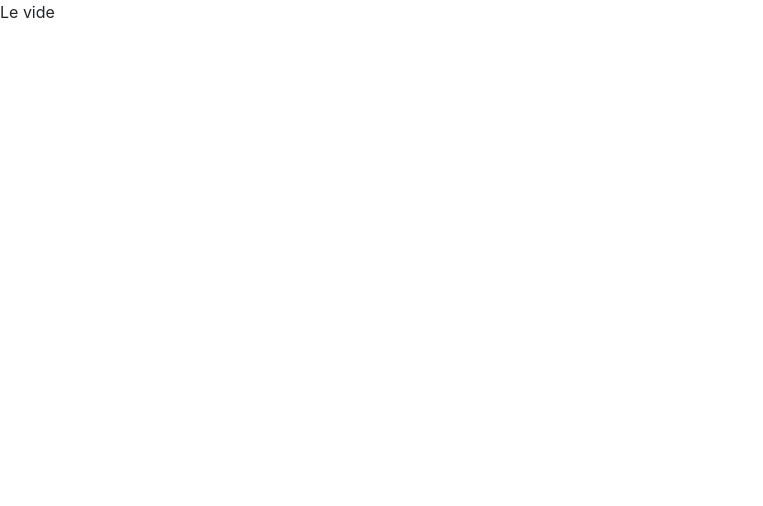
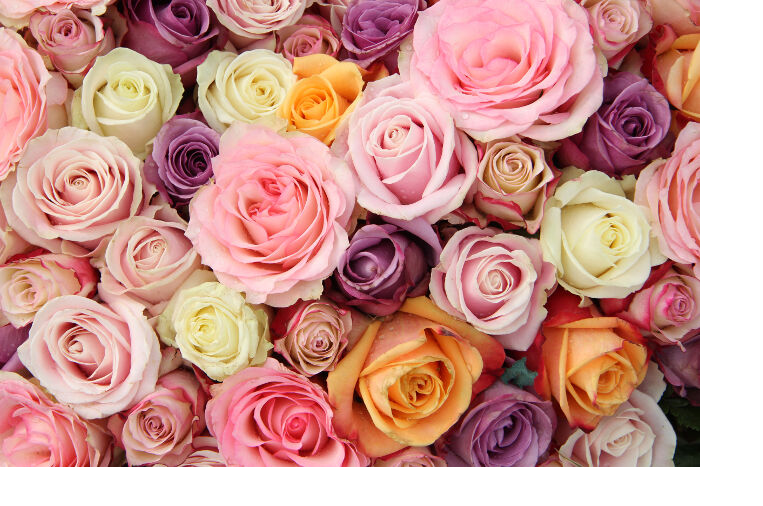
Before and after one commit to Oxxycopate/final, a plain HTML site: page index.html in a window 1280 px wide. Shown: the whole page, without its empty margins (0-763 px from the left). Drawn offline with nearby package versions, Linux system fonts and the light colour scheme.

Commit message:
ajout d'une image

```diff
--- a/index.html
+++ b/index.html
@@ -14,8 +14,7 @@
 
 <body>
 
-    Le vide
-
+    <img src="./img/rose.jpg" alt="image de rose">
     <!-- Optional JavaScript -->
     <!-- jQuery first, then Popper.js, then Bootstrap JS -->
     <script src="https://code.jquery.com/jquery-3.3.1.slim.min.js"
```
Also changed, not shown: img/rose.jpg (added).
